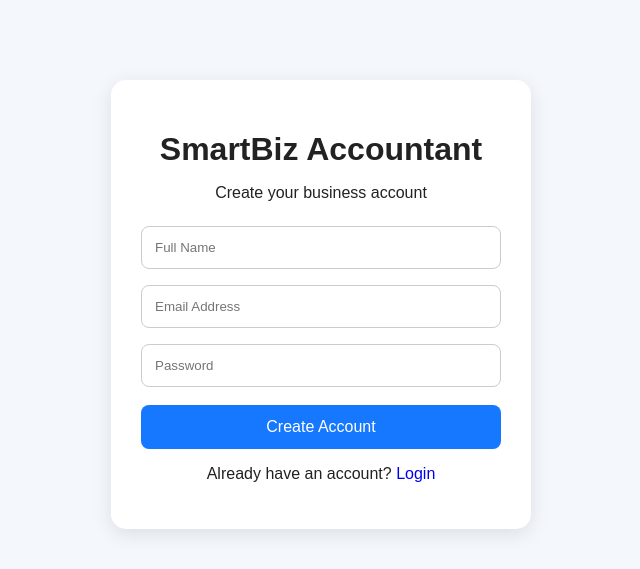
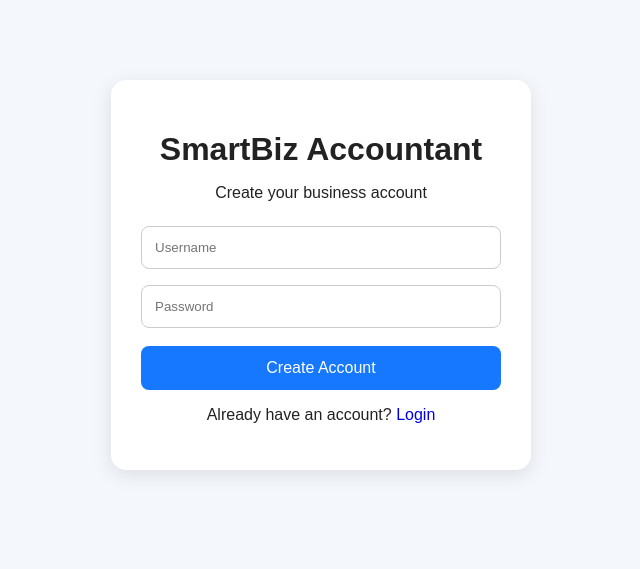
Before and after one commit to sc334ar/SmartBiz, a Flask app: page /register in a window 1280 px wide. Shown: the top 569 px of the page, without its empty margins (319-959 px from the left). Run offline with Flask 3, Linux system fonts and the light colour scheme.

Commit message:
Update registration form fields and labels

```diff
--- a/templates/register.html
+++ b/templates/register.html
@@ -4,7 +4,9 @@
     <meta charset="UTF-8">
     <meta name="viewport" content="width=device-width, initial-scale=1.0">
     <title>SmartBiz - Register</title>
-    <link rel="stylesheet" href="{{ url_for('static', filename='style.css') }}">
+
+    <link rel="stylesheet"
+          href="{{ url_for('static', filename='style.css') }}">
 </head>
 
 <body>
@@ -12,21 +14,15 @@
 <div class="container">
 
     <h1>SmartBiz Accountant</h1>
+
     <p>Create your business account</p>
 
     <form method="POST">
 
         <input
             type="text"
-            name="name"
-            placeholder="Full Name"
-            required
-        >
-
-        <input
-            type="email"
-            name="email"
-            placeholder="Email Address"
+            name="username"
+            placeholder="Username"
             required
         >
 
```
